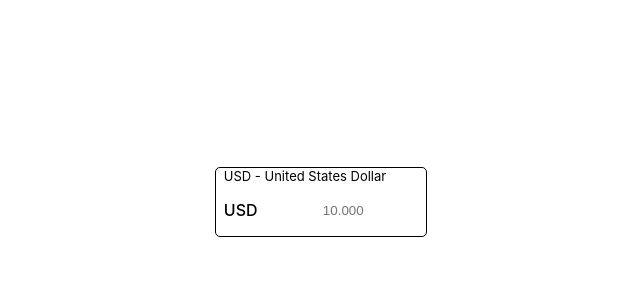
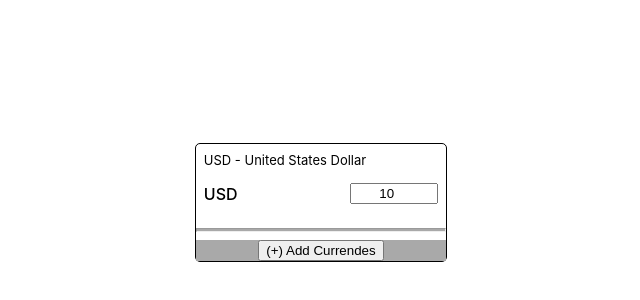
Before and after one commit to aldiriyadir/dk-ec-01, a React (Create React App) app: page / in a window 1280 px wide. Shown: the part 198-498 px from the top of the page, without its empty margins (319-959 px from the left). Built offline with nearby package versions, Linux system fonts and the light colour scheme; no server answers.

Commit message:
add plus button

```diff
--- a/src/App.css
+++ b/src/App.css
@@ -16,28 +16,20 @@ body{
   border-radius: 5px;
 }
 
-.form-name{
-  margin: 0;
-  padding: 0;
-  padding-left: 1vh;
-  padding-right: 5vh;
-  font-size: small;
-  align-items: flex-start;
-  justify-content: start;
-  /* background-color:burlywood; */
+.line{
+  background-color: darkgray;
+  height: 2px
 }
 
-.code-price{
-  padding-left: 1vh;
-  padding-right: 1vh;
-  font-weight: 500;
+.form-plus{
   display: flex;
-  justify-content:space-between;
   align-items:center;
-  /* background-color: brown; */
+  justify-content: center;
+  background-color: darkgray;
 }
 
-.input{
-  border: 0px;
-  width: 7em;
+.buttonplus{
+  align-items:center;
+  justify-content: center;
+  align-items: center;
 }
--- a/src/App.js
+++ b/src/App.js
@@ -1,14 +1,65 @@
-import React from 'react';
+import React, { useEffect, useState } from 'react';
 import './App.css';
+import Header from './component/header/Header';
+import SelectedCurrency from './component/selectedCurrency/SelectedCurrency'
+
+const BASE_URL = 'http://api.exchangeratesapi.io/v1/latest?access_key=9153f9df89afe269706bb02042fb587c'
 
 function App() {
+  const[amount,setAmount] = useState(10)
+  const[plus,setPlus] = useState(true)
+  const [fromCurrency, setFromCurrency] = useState()
+  const[currencyOptions, setCurrencyOptions] = useState([])
+
+  useEffect(() =>{
+    fetch(BASE_URL)
+      .then(res => res.json())
+      .then(data => {
+        // console.log(data)
+        setFromCurrency(data.base)
+        setCurrencyOptions([data.base, ...Object.keys(data.rates)])
+      })
+  },[])
+
+  function handleFromAmountChange(e) {
+    setAmount(e.target.value)
+  }
+
+  function handleCurrencyChange(e) {
+    setFromCurrency(e.target.value)
+    console.log(fromCurrency)
+  }
+
+  const plusButton = () =>{
+    setPlus(!plus);
+  }
+
   return (
     <div className = "form-box">
-      <p className= "form-name"> USD - United States Dollar </p>
-      <div className="code-price">
-      <p className = "form-step"> USD </p>
-      <input type="number" className="input" placeholder="10.000"></input>
+      {/* Header USD */}
+      <Header
+        amount={amount}
+        onChangeAmount={handleFromAmountChange}
+      />
+
+      {/* Line */}
+      <hr className = "line"></hr>
+
+      {/* Plus button */}
+      <div className = "form-plus">
+        {plus ?(
+          <button className = "buttonplus" onClick={plusButton}>
+          (+) Add Currendes
+        </button>
+        ):(
+          <SelectedCurrency
+            currencyOptions={currencyOptions}
+            selectedCurrency={fromCurrency}
+            onChangeCurrency={handleCurrencyChange}
+          />
+        )}
       </div>
+
     </div>
   );
 }
--- /dev/null
+++ b/src/component/header/Header.css
@@ -0,0 +1,28 @@
+.form-name{
+    margin: 0;
+    padding: 0;
+    padding-top: 1vh;
+    padding-left: 1vh;
+    padding-right: 10vh;
+    font-size: small;
+    align-items: flex-start;
+    justify-content: start;
+    /* background-color:burlywood; */
+  }
+
+  .code-price{
+    padding-left: 1vh;
+    padding-right: 1vh;
+    font-weight: 500;
+    display: flex;
+    justify-content:space-between;
+    align-items:center;
+    /* background-color: brown; */
+  }
+
+  .input{
+    /* border: 0px; */
+    width: 6em;
+    text-align: center;
+    font-weight: 500;
+  }
--- /dev/null
+++ b/src/component/header/Header.js
@@ -0,0 +1,22 @@
+import React from 'react'
+import './Header.css';
+
+export default function Header(props) {
+    const {
+      onChangeAmount,
+      amount
+    } = props
+    return (
+        <div>
+            <p className= "form-name"> USD - United States Dollar </p>
+            <div className="code-price">
+            <p className = "form-step"> USD </p>
+            <input
+                type="number"
+                className="input"
+                value={amount}
+                onChange={onChangeAmount} />
+            </div>
+        </div>
+    )
+  }
--- /dev/null
+++ b/src/component/selectedCurrency/SelectedCurrency.js
@@ -0,0 +1,20 @@
+import React from 'react'
+// import './Header.css';
+
+export default function SelectedCurrency(props) {
+    const {
+        currencyOptions,
+        selectedCurrency,
+        onChangeCurrency,
+    } = props
+    return (
+        <div>
+            <select value={selectedCurrency} onChange={onChangeCurrency}>
+              {currencyOptions.map(option =>(
+                <option value={option}>{option}</option>
+              ))}
+            </select>
+            <button type="submit">Submit</button>
+        </div>
+    )
+  }
```
